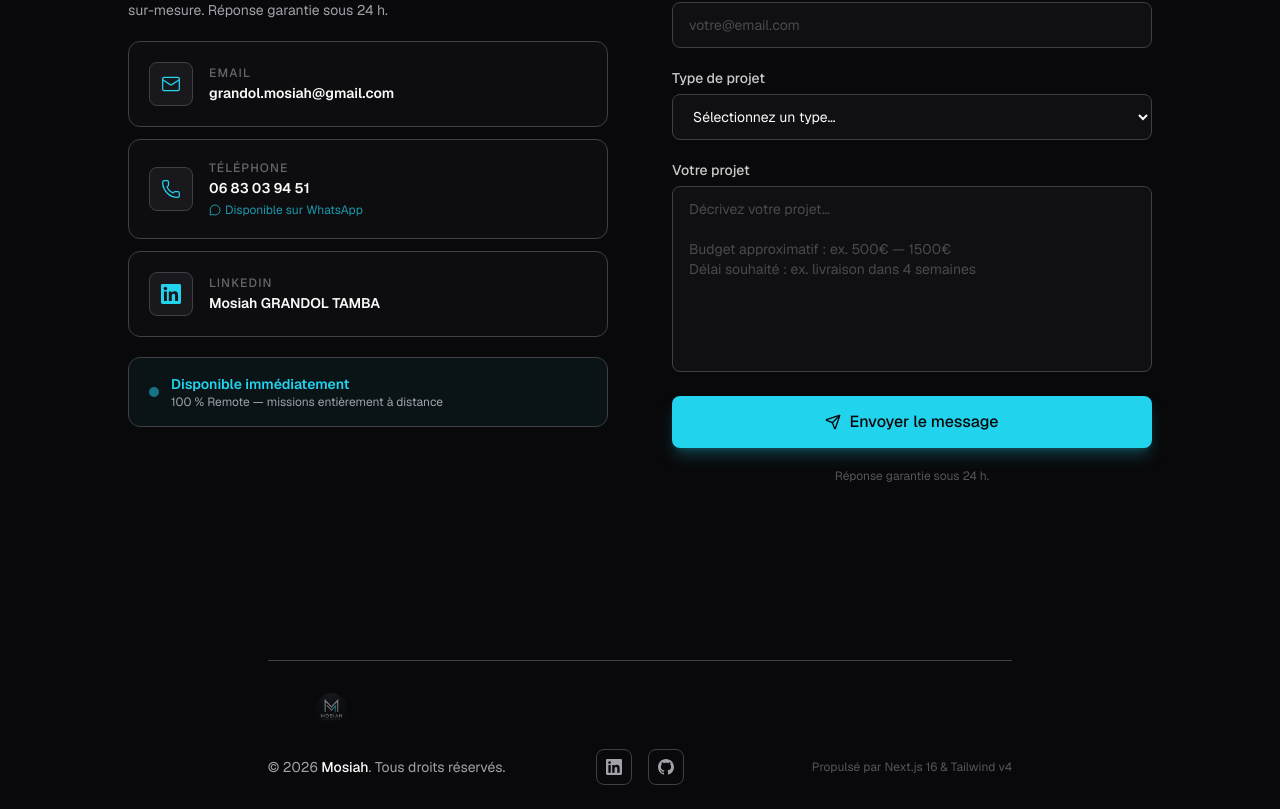
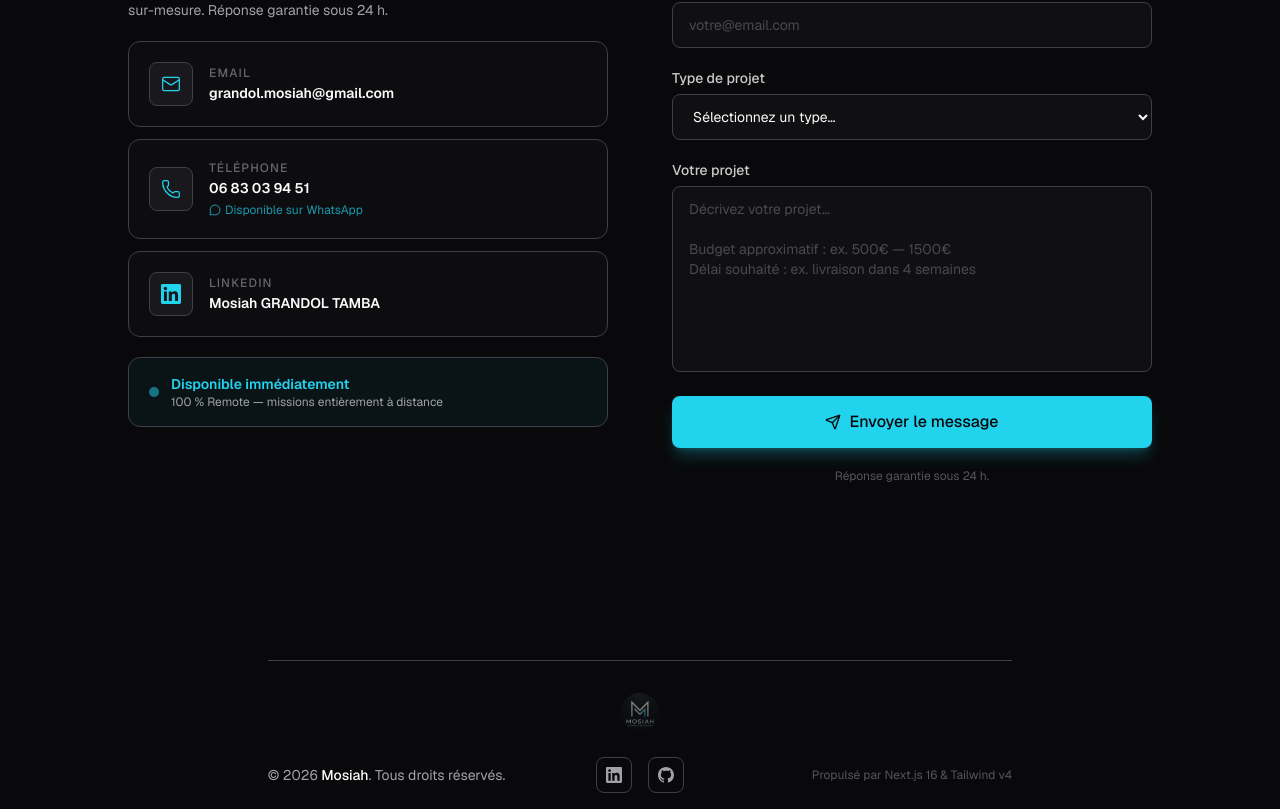
Before and after one commit to GROSJOINDEBEUH/portfolio, a Next.js app: page / in a window 1280 px wide. Shown: the part 6166-6975 px from the top of the page. Built offline with nearby package versions, Linux system fonts and the light colour scheme.

Commit message:
fix: centrage et ratio du logo footer

```diff
--- a/src/components/sections/contact.tsx
+++ b/src/components/sections/contact.tsx
@@ -132,13 +132,13 @@ function PageFooter() {
   return (
     <footer className="mt-20 border-t border-border pt-8 pb-4">
       {/* Logo discret */}
-      <div className="mb-6 flex h-8 w-32 shrink-0 items-center justify-center">
+      <div className="mb-6 flex w-full justify-center">
         <Image
           src="/logo.png"
           alt="Logo Mosiah Dev — Développeur Web Freelance Perpignan"
-          height={32}
-          width={128}
-          className="h-8 w-32 object-contain opacity-50"
+          width={40}
+          height={40}
+          className="h-10 w-10 object-contain opacity-50"
         />
       </div>
 
```
